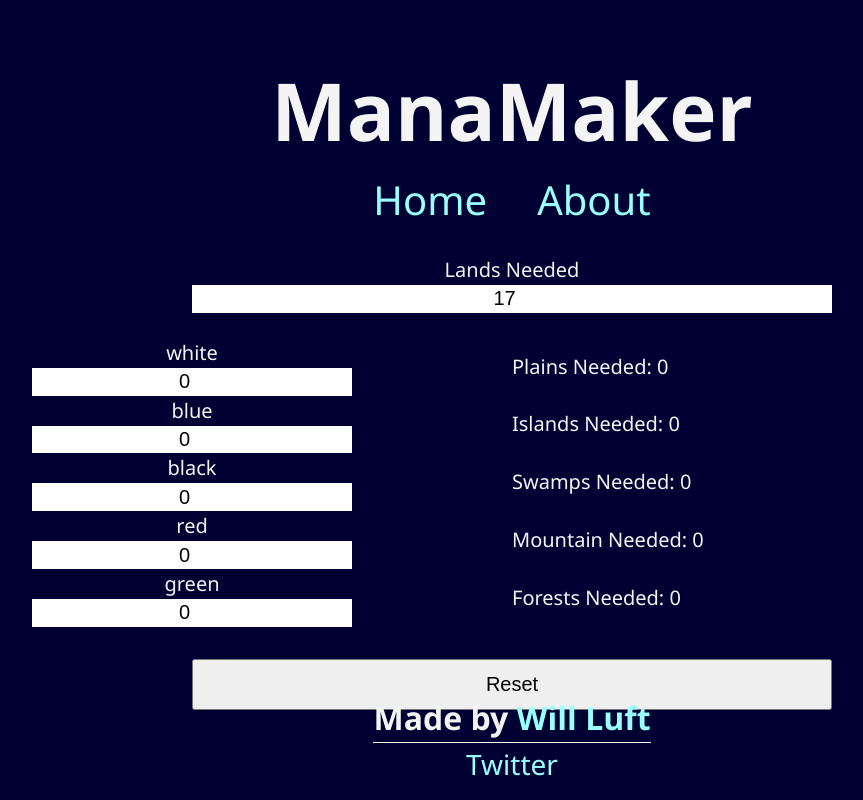
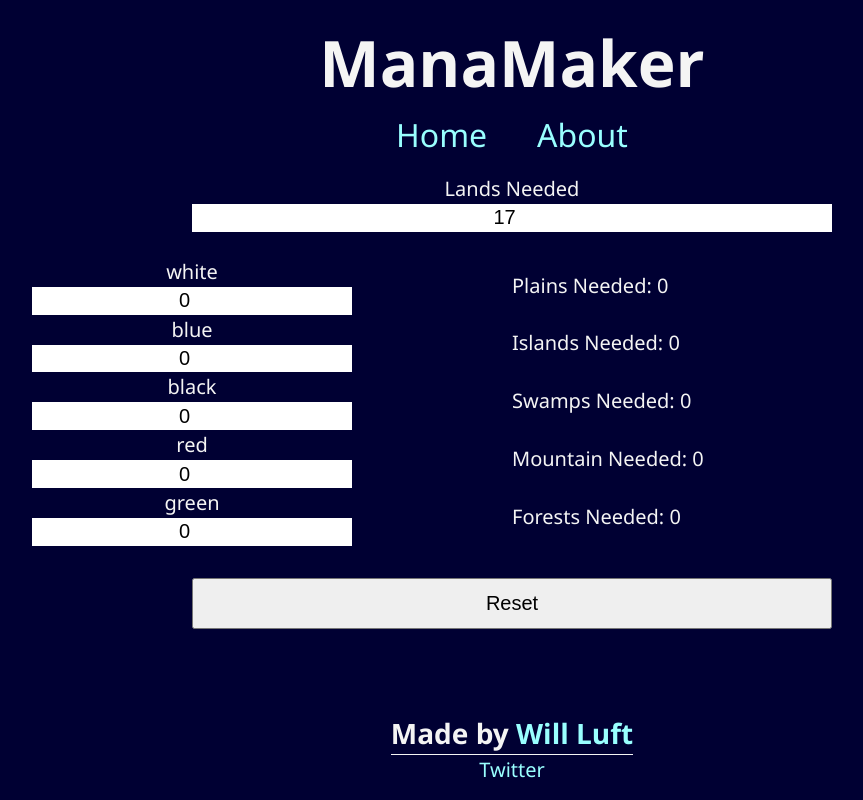
Before and after one commit to wdluft/manamaker-version-2, a React app: page / in a window 1280 px wide. Shown: the whole page, without its empty margins (128-991 px from the left). Built offline with nearby package versions, Linux system fonts and the light colour scheme.

Commit message:
Updated header and footer font sizes

```diff
--- a/package.json
+++ b/package.json
@@ -63,7 +63,7 @@
     "test": "node scripts/test.js"
   },
   "eslintConfig": {
-    "extends": "react-app"
+    "extends": "wesbos"
   },
   "browserslist": {
     "production": [
--- a/src/components/footer/Footer.js
+++ b/src/components/footer/Footer.js
@@ -1,16 +1,27 @@
-import React from 'react'
+import React from 'react';
 import styled from 'styled-components';
 
-const Footer = () => {
-  return (
-    <StyledFooter>
-      <h1>Made by <a href="https://willluft" target="_blank" rel="noopener noreferrer">Will Luft</a></h1>
-      <p><a href="https://twitter.com/iamwilldl" target="_blank" rel="noopener noreferrer">Twitter</a></p>
-    </StyledFooter>
-  )
-}
+const Footer = () => (
+  <StyledFooter>
+    <h1>
+      Made by{' '}
+      <a href="https://willluft" target="_blank" rel="noopener noreferrer">
+        Will Luft
+      </a>
+    </h1>
+    <p>
+      <a
+        href="https://twitter.com/iamwilldl"
+        target="_blank"
+        rel="noopener noreferrer"
+      >
+        Twitter
+      </a>
+    </p>
+  </StyledFooter>
+);
 
-export default Footer
+export default Footer;
 
 const StyledFooter = styled.footer`
   position: fixed;
@@ -36,15 +47,14 @@
 
   @media (min-width: 500px) {
     h1 {
-      font-size: 2rem;
+      font-size: 1.75rem;
     }
 
     p {
-      font-size: 1.75rem;
+      font-size: 1.25rem;
     }
   }
 
   @media (min-width: 750px) {
-
   }
 `;
--- a/src/components/header/Header.js
+++ b/src/components/header/Header.js
@@ -2,14 +2,12 @@
 import styled from 'styled-components';
 import Nav from './Nav';
 
-const Header = () => {
-  return (
-    <StyledHeader>
-      <h1>ManaMaker</h1>
-      <Nav />
-    </StyledHeader>
-  )
-}
+const Header = () => (
+  <StyledHeader>
+    <h1>ManaMaker</h1>
+    <Nav />
+  </StyledHeader>
+);
 
 export default Header;
 
@@ -22,16 +20,16 @@
   }
 
   @media (min-width: 500px) {
-    margin: 50px auto 25px;
+    margin: 15px auto 15px;
 
     h1 {
-      font-size: 4rem;
+      font-size: 3.5rem;
     }
   }
 
   @media (min-width: 750px) {
     h1 {
-      font-size: 5rem;
+      font-size: 4rem;
     }
   }
 `;
--- a/src/components/header/Nav.js
+++ b/src/components/header/Nav.js
@@ -1,20 +1,21 @@
-import React from 'react'
+import React from 'react';
 import { Link } from 'react-router-dom';
-import styled from 'styled-components'
+import styled from 'styled-components';
 
-const Nav = () => {
-  return (
-    <StyledNav>
-      <ul>
-        <li><Link to='/'>Home</Link></li>
-        <li><Link to='/about'>About</Link></li>
-      </ul>
-    </StyledNav>
-  )
-}
+const Nav = () => (
+  <StyledNav>
+    <ul>
+      <li>
+        <Link to="/">Home</Link>
+      </li>
+      <li>
+        <Link to="/about">About</Link>
+      </li>
+    </ul>
+  </StyledNav>
+);
 
-export default Nav
-
+export default Nav;
 
 const StyledNav = styled.nav`
   font-size: 1.25rem;
@@ -30,10 +31,10 @@
   }
 
   @media (min-width: 500px) {
-    font-size: 2rem;
+    font-size: 1.75rem;
   }
 
   @media (min-width: 750px) {
-    font-size: 2.5rem;
+    font-size: 2rem;
   }
 `;
```
Also changed, not shown: src/components/calculator/Calculator.js (+5 -7 lines), 1 other file (tests, documents, lock files or other folders).
